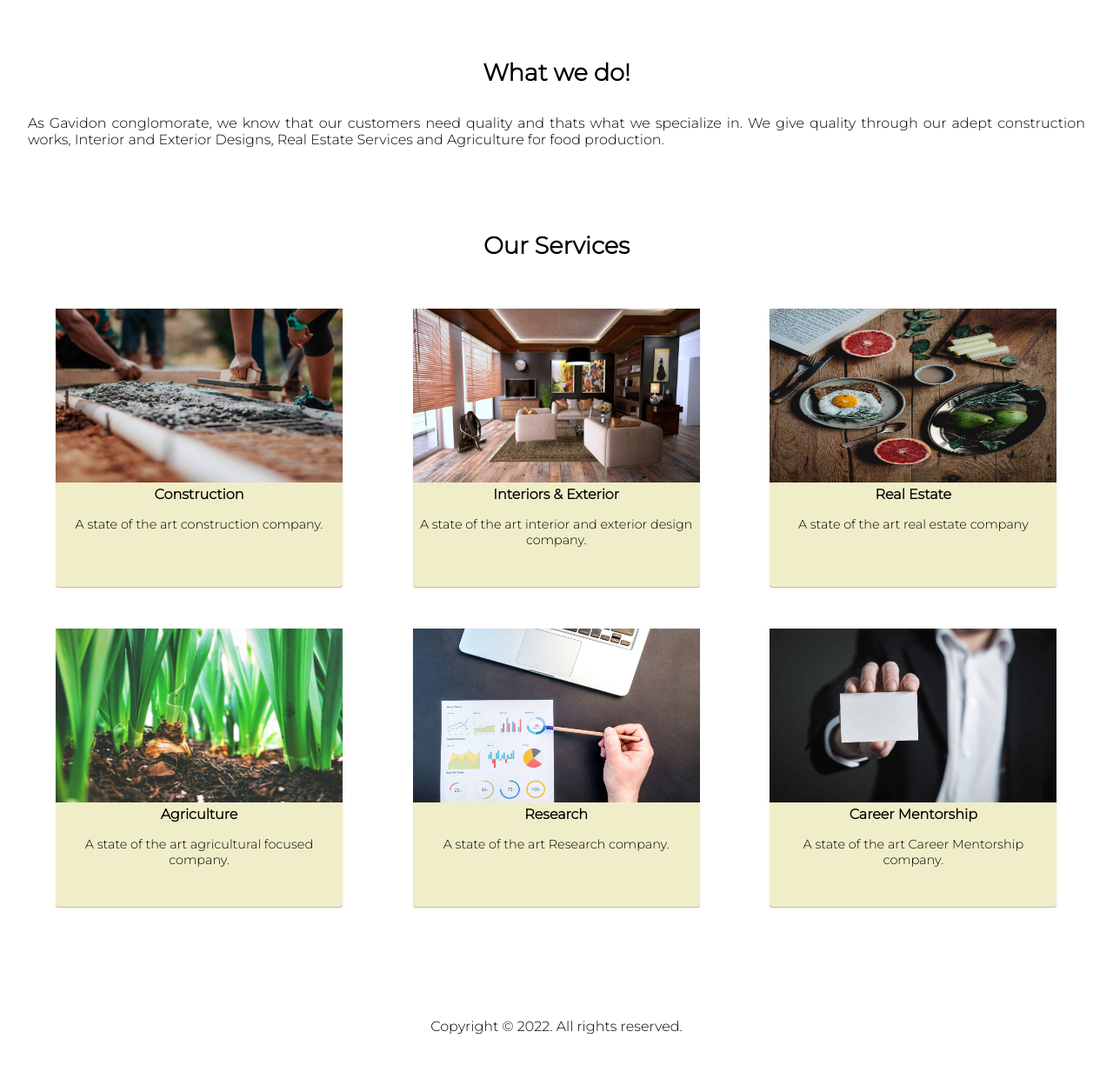
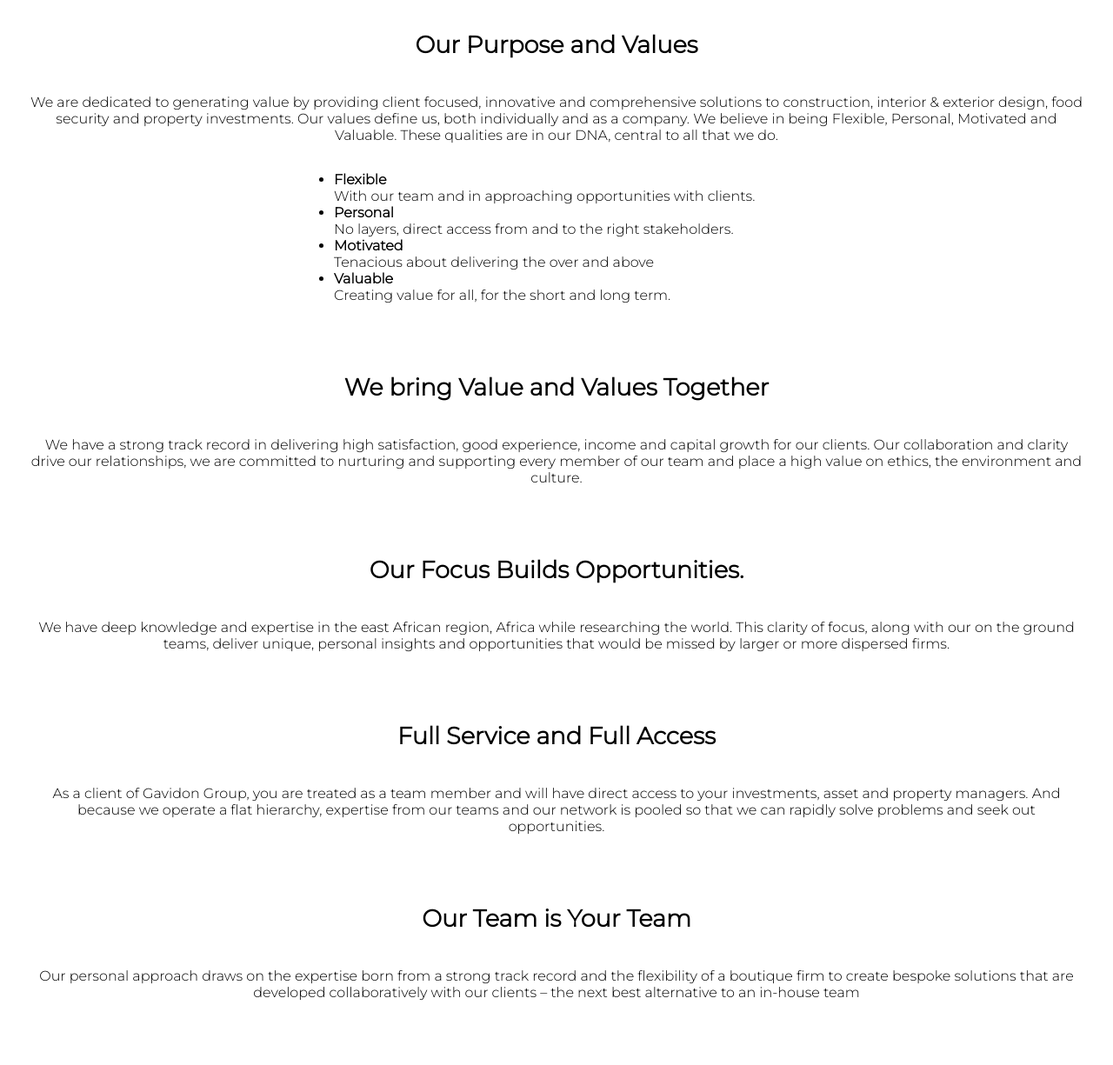
Before and after one commit to Brianoop/merricon, a plain HTML site: page index.html in a window 1280 px wide. Shown: the part 701-1926 px from the top of the page at 87% size. Drawn offline with Linux system fonts and the light colour scheme.

Commit message:
added all website content

```diff
--- a/css/style.css
+++ b/css/style.css
@@ -219,7 +219,7 @@ header #menu {
 
 .who-we-are {
     padding: 2rem;
-    margin-top: 2rem;
+    margin-top: 1rem;
 }
 
 .who-we-are h3 {
@@ -230,13 +230,13 @@ header #menu {
 .who-we-are p {
     padding-top: 2rem;
     font-size: 1rem;
-    text-align: justify;
+    text-align: center;
 }
 
 
 .what-we-do {
     padding: 2rem;
-    margin-top: 2rem;
+    margin-top: 1rem;
 }
 
 .what-we-do h3 {
@@ -247,12 +247,43 @@ header #menu {
 .what-we-do p {
     padding-top: 2rem;
     font-size: 1rem;
-    text-align: justify;
+    text-align: center;
+}
+
+
+
+.section {
+    padding: 2rem;
+    margin-top: 1rem;
+}
+
+.section h3 {
+    text-align: center;
+    font-size: 1.7rem;
+    padding-bottom: 2.5rem;
+}
+
+.section p {
+    font-size: 1rem;
+    text-align: center;
+}
+
+.section ul {
+    padding-top: 2rem;
+    font-size: 1rem;
+    width: 40vw;
+    margin: auto;
+}
+
+@media screen and (max-width: 720px) {
+    .section ul {
+        width: 80vw;
+    }
 }
 
 .our-services {
     padding: 2rem;
-    margin-top: 2rem;
+    margin-top: 1rem;
 }
 
 .our-services h3 {
--- a/index.html
+++ b/index.html
@@ -76,12 +76,62 @@
                 to
                 sustainability.</p>
         </div>
-        <div class="what-we-do">
+        <!-- <div class="what-we-do">
             <h3>What we do!</h3>
             <p>As Gavidon conglomorate, we know that our customers need quality and thats what we specialize in. We
                 give quality through our adept construction works, Interior and Exterior Designs, Real Estate Services
                 and Agriculture for food production.</p>
+        </div> -->
+
+        <div class="section">
+            <h3>Our Purpose and Values</h3>
+            <p>We are dedicated to generating value by providing client focused, innovative and comprehensive
+                solutions to construction, interior & exterior design, food security and property investments. Our
+                values
+                define us, both individually and as a company. We believe in being Flexible, Personal, Motivated and
+                Valuable. These qualities are in our DNA, central to all that we do.</p>
+            <ul>
+                <li><strong>Flexible</strong> <br>
+                    With our team and in approaching opportunities with clients.
+                </li>
+                <li><strong>Personal</strong> <br>
+                    No layers, direct access from and to the right stakeholders.</li>
+                <li><strong>Motivated</strong> <br>
+                    Tenacious about delivering the over and above</li>
+                <li><strong>Valuable</strong> <br>
+                    Creating value for all, for the short and long term.
+                </li>
+            </ul>
         </div>
+
+        <div class="section">
+            <h3>We bring Value and Values Together</h3>
+            <p>We have a strong track record in delivering high satisfaction, good experience, income and capital growth
+                for our clients. Our collaboration and clarity drive our relationships, we are committed to nurturing and
+                supporting every member of our team and place a high value on ethics, the environment and culture.</p>
+        </div>
+
+        <div class="section">
+            <h3>Our Focus Builds Opportunities.</h3>
+            <p>We have deep knowledge and expertise in the east African region, Africa while researching the world. This
+                clarity of focus, along with our on the ground teams, deliver unique, personal insights and opportunities
+                that would be missed by larger or more dispersed firms.</p>
+        </div>
+
+        <div class="section">
+            <h3>Full Service and Full Access</h3>
+            <p>As a client of Gavidon Group, you are treated as a team member and will have direct access to your
+                investments, asset and property managers. And because we operate a flat hierarchy, expertise from our
+                teams and our network is pooled so that we can rapidly solve problems and seek out opportunities.</p>
+        </div>
+
+        <div class="section">
+            <h3>Our Team is Your Team</h3>
+            <p>Our personal approach draws on the expertise born from a strong track record and the flexibility of a
+                boutique firm to create bespoke solutions that are developed collaboratively with our clients – the next
+                best alternative to an in-house team</p>
+        </div>
+
         <div class="our-services">
             <h3>Our Services</h3>
             <div class="services-box">
```
